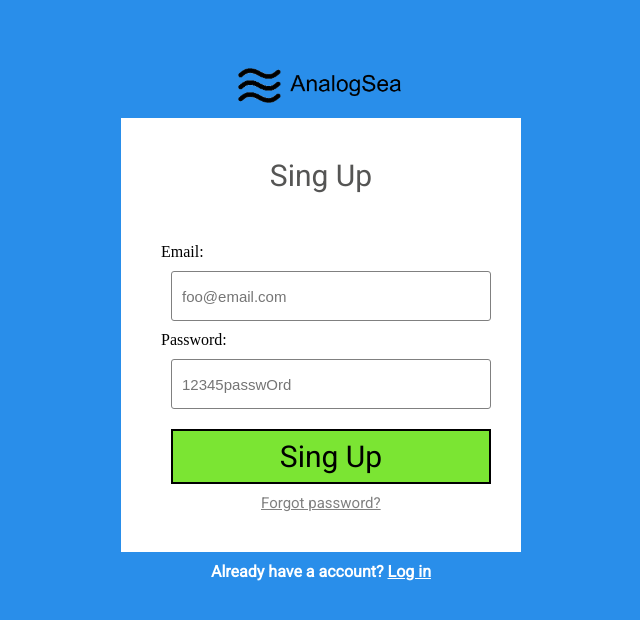
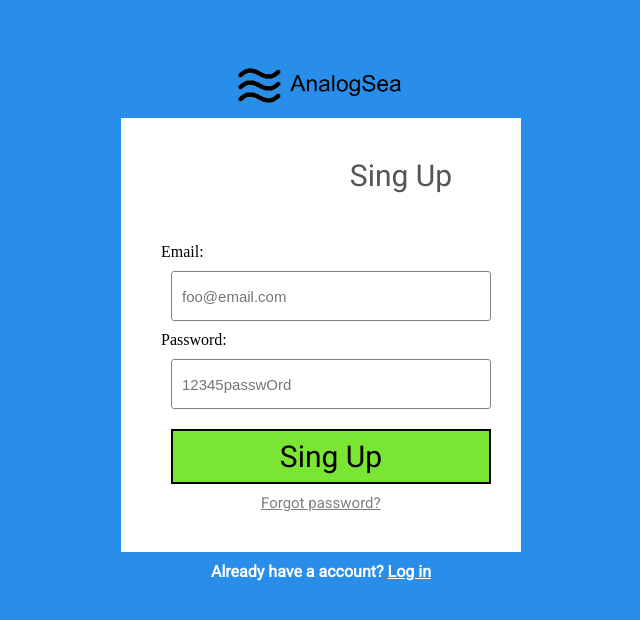
Before and after one commit to sablevinayak/Login-page, a plain HTML site: page index.html in a window 1280 px wide. Shown: the whole page, without its empty margins (319-959 px from the left). Drawn offline with Linux system fonts and the light colour scheme; a web font is replaced by a local one.

Commit message:
Update main.css

```diff
--- a/css/main.css
+++ b/css/main.css
@@ -31,7 +31,7 @@ form{
 }
 
 form legend{
-	display: block;
+	margin-left:50%;
 	font-size: 30px;
 	margin-bottom: 50px;
 	text-align: center;
```
